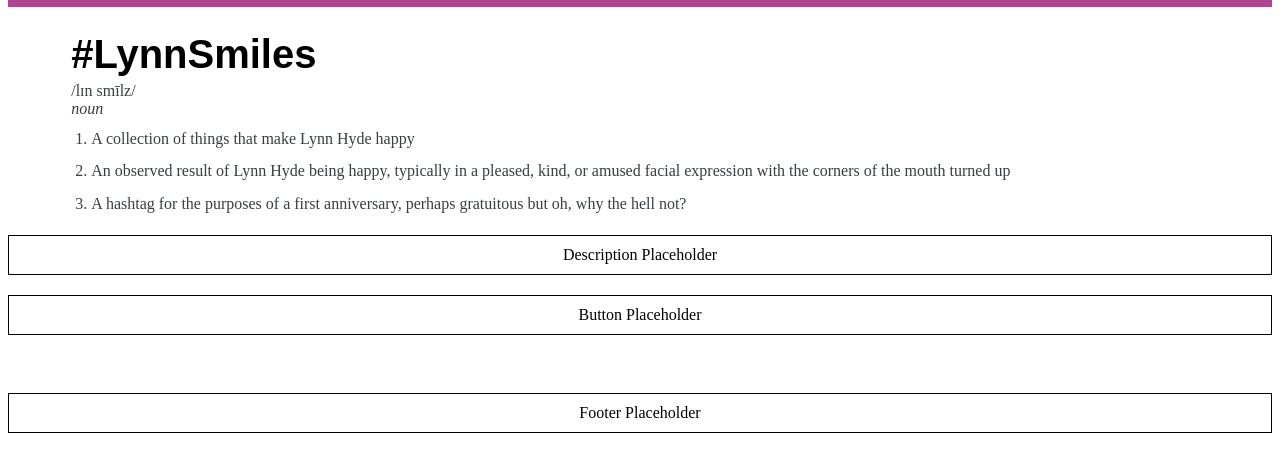
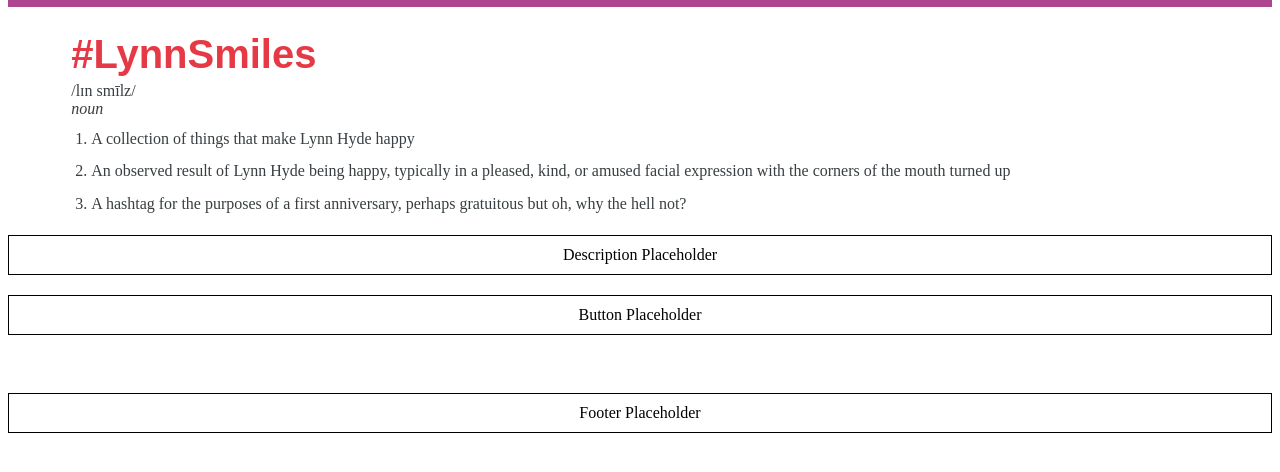
Before and after one commit to jeremygburton/lynnsmiles, a plain HTML site: page index.html in a window 1280 px wide. Drawn offline with nearby package versions, Linux system fonts and the light colour scheme; a web font is replaced by a local one.

Commit message:
Title color change
Changed title color to #e63946 as a test of GitHub Desktop

```diff
--- a/index.css
+++ b/index.css
@@ -39,6 +39,7 @@ body{
   font-family: 'Mukta Mahee', sans-serif;
   font-weight: 800;
   line-height: 1.0;
+  color:#e63946;
   width: 90%;
   margin-right:auto;
   margin-left:auto;
```
